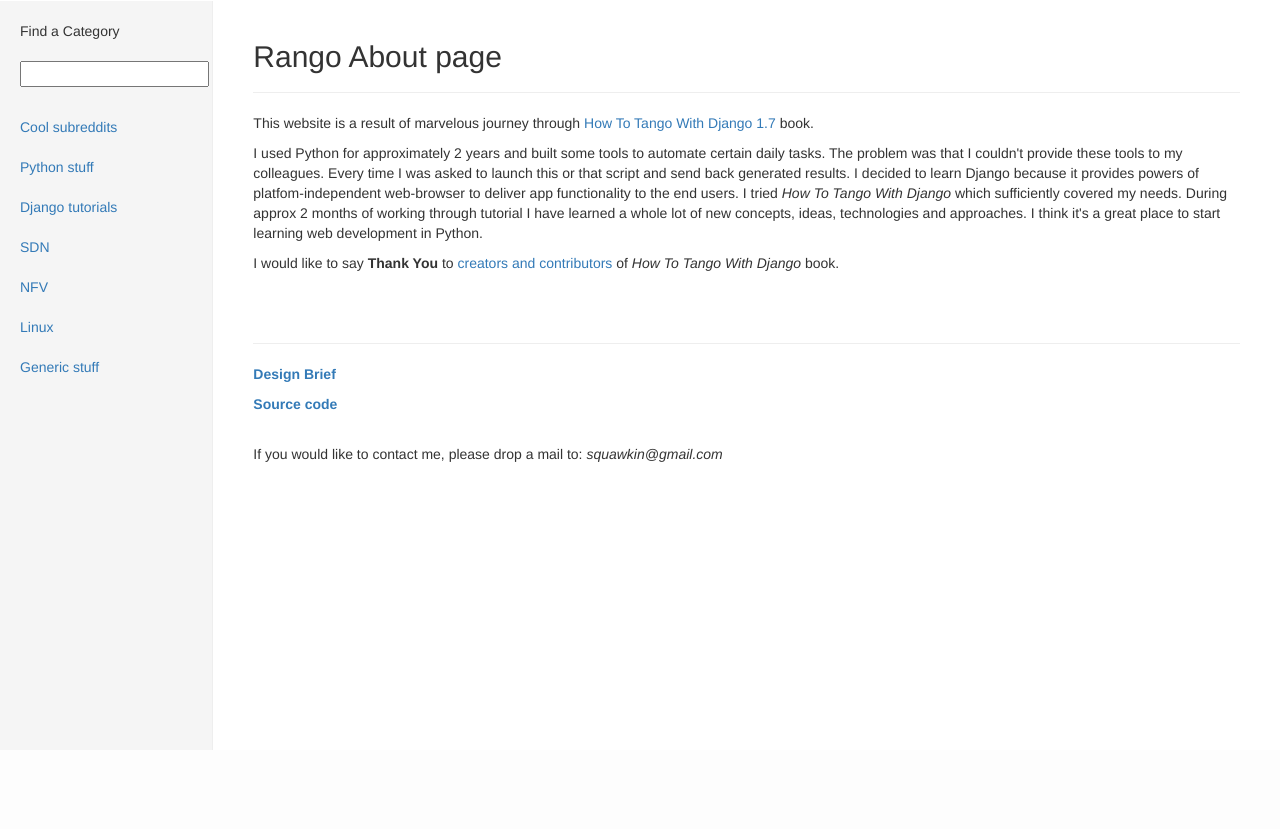
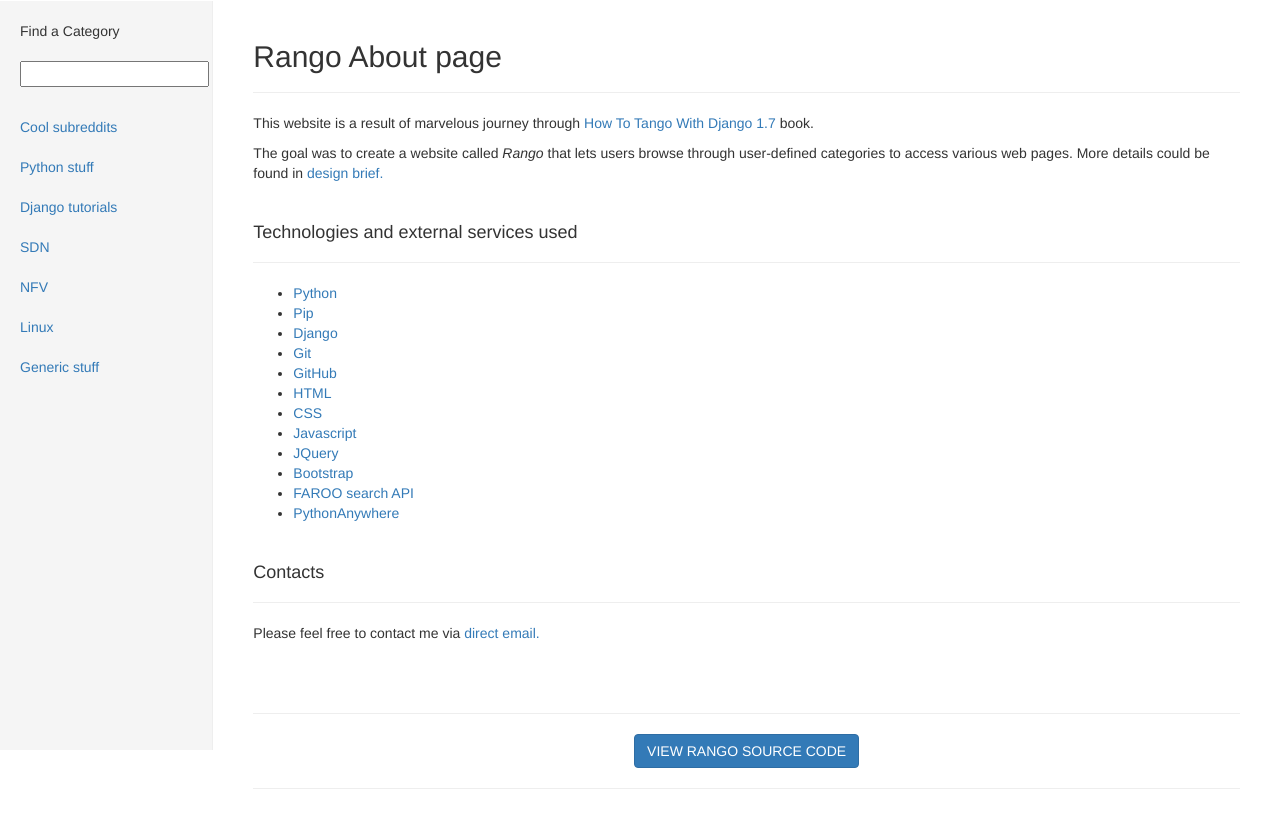
Before and after one commit to pavdmyt/django_rango, a Django app: page /rango/about/ in a window 1280 px wide. Shown: the part 50-879 px from the top of the page. Before the commit the page ends 800 px from the top, so only its background shows below. Run offline with Django 3.2, Linux system fonts and the light colour scheme; data comes from the database, SQL or seed files in the repository; some libraries are stand-ins or nearby versions.

Commit message:
About page revised.

```diff
--- a/templates/rango/about.html
+++ b/templates/rango/about.html
@@ -12,26 +12,60 @@
   <p>This website is a result of marvelous journey through
   <a href="http://www.tangowithdjango.com/book17/">How To Tango With Django 1.7</a> book.</p>
 
-  <p>I used Python for approximately 2 years and built some tools to automate certain daily tasks. The problem was that I couldn't provide these tools to my colleagues. Every time I was asked to launch this or that script and send back generated results. I decided to learn Django because it provides powers of platfom-independent web-browser to deliver app functionality to the end users. I tried <i>How To Tango With Django</i> which sufficiently covered my needs. During approx 2 months of working through tutorial I have learned a whole lot of new concepts, ideas, technologies and approaches. I think it's a great place to start learning web development in Python.</p>
+  <p>The goal was to create a website called <i>Rango</i> that lets users browse through user-defined categories to access various web pages. More details could be found in
+    <a href="http://www.tangowithdjango.com/book17/chapters/overview.html#design-brief">design brief.</a>
+  </p>
 
-  <p>I would like to say <b>Thank You</b> to
+  <br />
+
+
+  <!-- List of technologies -->
+  <div class="page-header">
+    <h4>Technologies and external services used</h4>
+  </div>
+
+  <ul>
+    <li><a href="https://www.python.org/">Python</a></li>
+    <li><a href="https://pypi.python.org/pypi/pip">Pip</a></li>
+    <li><a href="https://www.djangoproject.com/">Django</a></li>
+    <li><a href="https://git-scm.com/">Git</a></li>
+    <li><a href="https://github.com/">GitHub</a></li>
+    <li><a href="http://www.w3schools.com/html/">HTML</a></li>
+    <li><a href="http://www.w3schools.com/css/">CSS</a></li>
+    <li><a href="https://www.javascript.com/">Javascript</a></li>
+    <li><a href="https://jquery.com/">JQuery</a></li>
+    <li><a href="http://getbootstrap.com/">Bootstrap</a></li>
+    <li><a href="http://www.faroo.com/hp/api/api.html">FAROO search API</a></li>
+    <li><a href="https://www.pythonanywhere.com/">PythonAnywhere</a></li>
+  </ul>
+
+  <br />
+
+
+  <!-- Contacts -->
+  <div class="page-header">
+    <h4>Contacts</h4>
+  </div>
+
+  <p>Please feel free to contact me via
+    <a href="mailto:squawkin@gmail.com">direct email.</a>
+  </p>
+
+  <br />
+  <br />
+
+  <!-- Thanks --><!--
+  <p class="text-center">I would like to say <b>Thank You</b> to
     <a href="https://github.com/leifos/tango_with_django_book/graphs/contributors">creators and contributors</a>
     of <i>How To Tango With Django</i> book.
-  </p>
-  <br />
-  <br />
+  </p> -->
+
+  <!-- Link to Source code -->
   <hr>
 
-  <p>
-    <a href="http://www.tangowithdjango.com/book17/chapters/overview.html#design-brief"><b>Design Brief</b></a>
-  </p>
+  <div class="text-center">
+    <a href="https://github.com/pavdmyt/django_rango" class="btn btn-md btn-primary">VIEW RANGO SOURCE CODE</a>
+  </div>
 
-  <p>
-    <a href="https://github.com/pavdmyt/django_rango"><b>Source code</b></a>
-  </p>
-  <br />
-
-  <p>If you would like to contact me, please drop a mail to:
-    </b> <i>squawkin@gmail.com</i>
-  </p>
+  <hr>
 {% endblock %}
```
